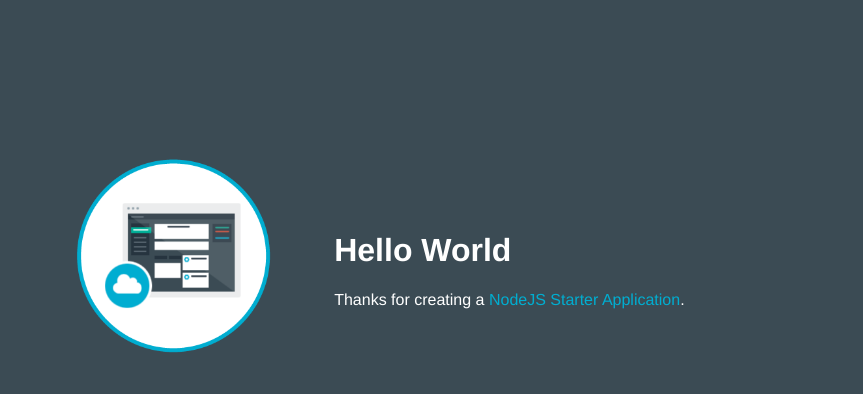
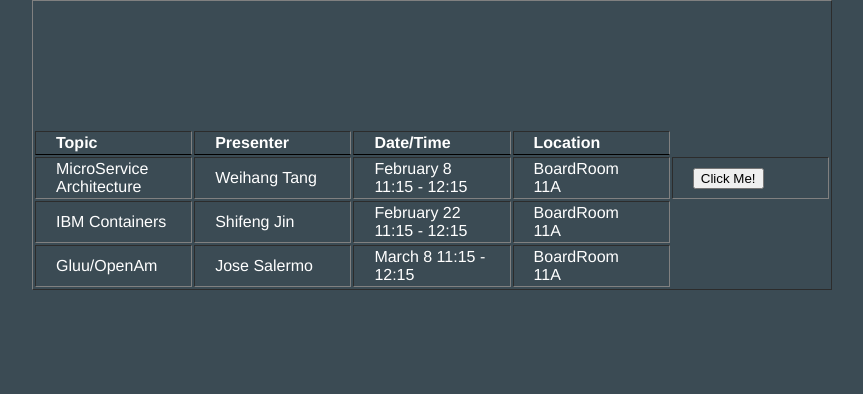
Before and after one commit to kaveesapp/Tidbits-and-Timbits-1485361990334, a website: page public/index.html in a window 1280 px wide. Shown: the whole page, without its empty margins (208-1071 px from the left). Drawn offline with Linux system fonts and the light colour scheme.

Commit message:
Update index.html

```diff
--- a/public/index.html
+++ b/public/index.html
@@ -2,7 +2,7 @@
 <html>
 
   <head>
-    <title>NodeJS Starter Application</title>
+    <title>Tidbits and Timbits</title>
     <meta charset="utf-8">
     <meta http-equiv="X-UA-Compatible" content="IE=edge">
     <meta name="viewport" content="width=device-width, initial-scale=1">
@@ -10,17 +10,44 @@
   </head>
 
   <body>
-    <table>
-      <tr>
-        <td style= "width:30%;">
-          <img class = "newappIcon" src="images/newapp-icon.png">
-        </td>
-        <td>
-          <h1 id="message">Hello World</h1>
-          <p class='description'></p> Thanks for creating a <span class = "blue">NodeJS Starter Application</span>.
-        </td>
-      </tr>
-    </table>
+   <table border="1">
+<tr>
+<th>Topic</th>
+<th>Presenter</th>
+<th>Date/Time</th>
+<th>Location</th>
+</tr>
+
+
+
+<tr>
+
+<td>MicroService Architecture</td>
+<td>Weihang Tang</td>
+<td>February 8 11:15 - 12:15</td>
+<td>BoardRoom 11A</td>
+<td> <button type="button" onclick="alert('Hello world!')">Click Me!</button> </td>
+</tr>
+
+<tr>
+<td>IBM Containers</td>
+<td>Shifeng Jin</td>
+<td>February 22 11:15 - 12:15</td>
+<td>BoardRoom 11A</td>
+</tr>
+
+
+<tr>
+<td>Gluu/OpenAm</td>
+<td>Jose Salermo</td>
+<td>March 8 11:15 - 12:15</td>
+<td>BoardRoom 11A</td>
+</tr>
+
+
+
+
+</table>
   </body>
 
 </html>
```
